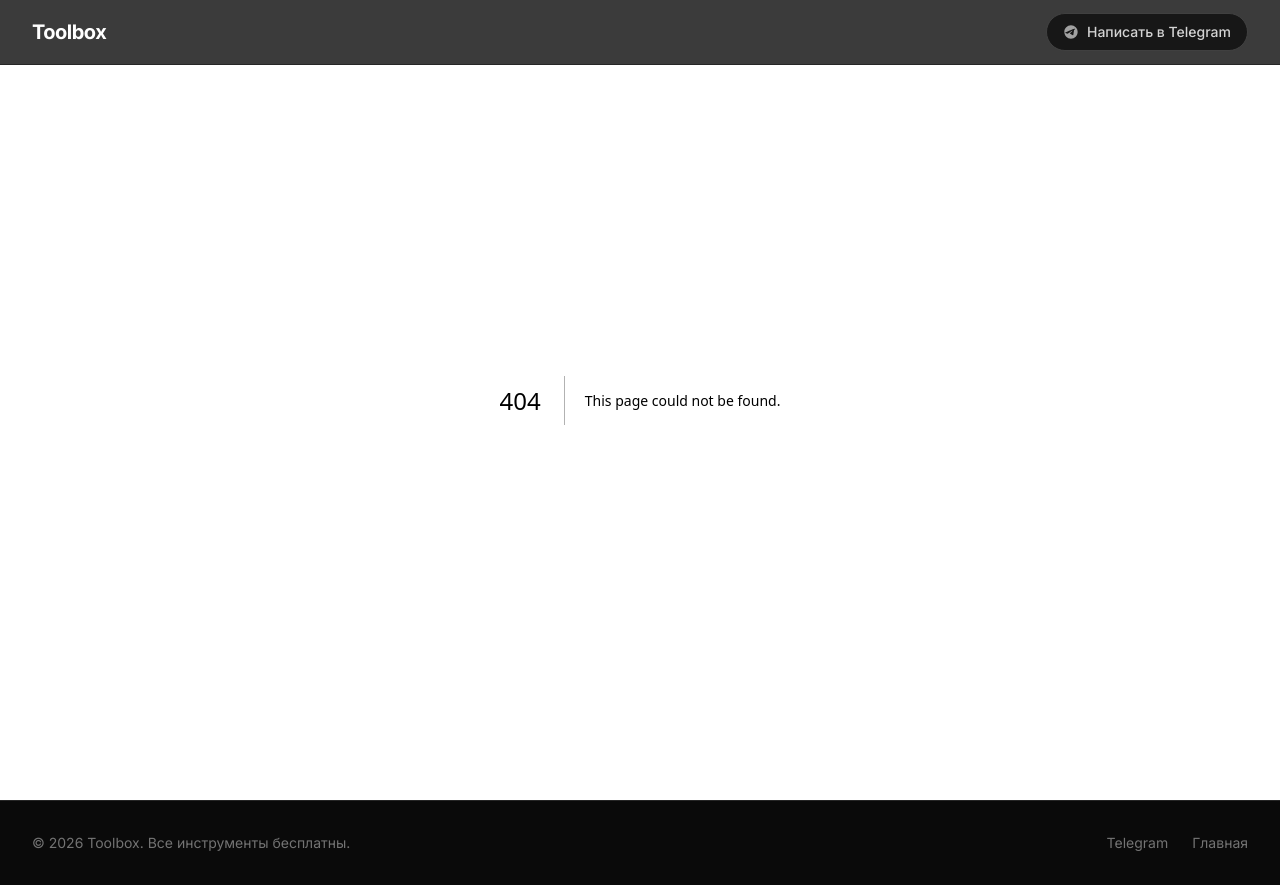
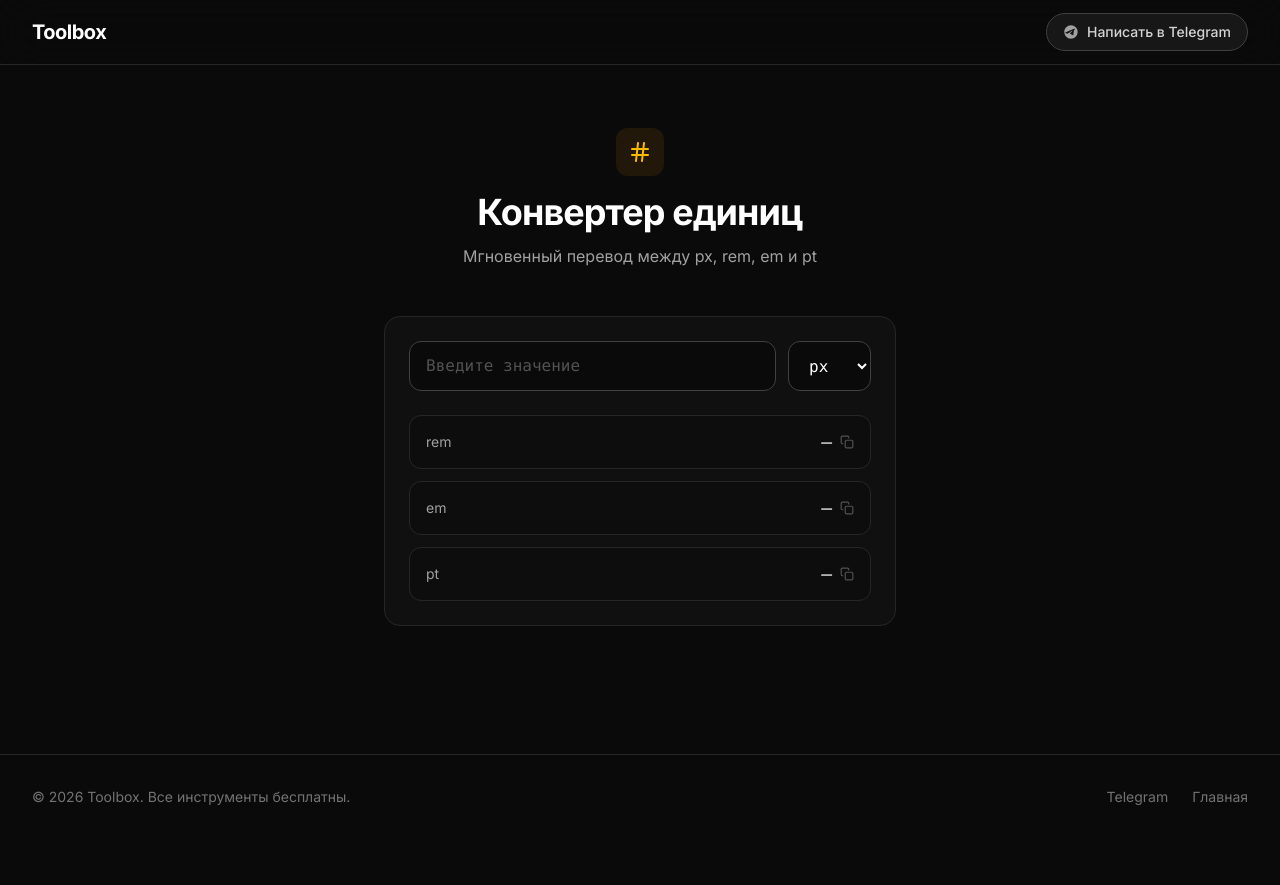
Before and after one commit to Mixagl/toolbox, a Next.js app: page /tools/unit-converter in a window 1280 px wide. Before the commit this address had no page. After the commit the page ends 839 px from the top, so only its background shows below. Built offline with nearby package versions, Linux system fonts and the light colour scheme.

Commit message:
Add UnitConverter tool

```diff
--- a/app/components/Tools.tsx
+++ b/app/components/Tools.tsx
@@ -115,6 +115,32 @@ export default function Tools() {
       iconBg: "bg-orange-500/10",
       iconColor: "text-orange-400",
     },
+    {
+      title: "Конвертер единиц",
+      description:
+        "Мгновенный перевод между px, rem, em и pt. Для верстальщиков и дизайнеров.",
+      href: "/tools/unit-converter",
+      icon: (
+        <svg
+          width="24"
+          height="24"
+          viewBox="0 0 24 24"
+          fill="none"
+          stroke="currentColor"
+          strokeWidth="2"
+          strokeLinecap="round"
+          strokeLinejoin="round"
+        >
+          <line x1="4" y1="9" x2="20" y2="9" />
+          <line x1="4" y1="15" x2="20" y2="15" />
+          <line x1="10" y1="3" x2="8" y2="21" />
+          <line x1="16" y1="3" x2="14" y2="21" />
+        </svg>
+      ),
+      gradient: "from-amber-500/20 to-yellow-500/20",
+      iconBg: "bg-amber-500/10",
+      iconColor: "text-amber-400",
+    },
   ];
 
   return (
--- a/app/sitemap.ts
+++ b/app/sitemap.ts
@@ -29,6 +29,11 @@ export default function sitemap(): MetadataRoute.Sitemap {
       lastModified: new Date(),
       priority: 0.8,
     },
+    {
+      url: `${baseUrl}/tools/unit-converter`,
+      lastModified: new Date(),
+      priority: 0.8,
+    },
   ];
 
   return [...staticRoutes];
--- /dev/null
+++ b/app/tools/unit-converter/UnitConverter.tsx
@@ -0,0 +1,127 @@
+"use client";
+
+import { useState } from "react";
+
+type Unit = "px" | "rem" | "em" | "pt";
+
+export default function UnitConverter() {
+  const [value, setValue] = useState("");
+  const [fromUnit, setFromUnit] = useState<Unit>("px");
+
+  const conversions: Record<Unit, number> = {
+    px: 1,
+    rem: 16,
+    em: 16,
+    pt: 1.333,
+  };
+
+  const convert = (to: Unit): string => {
+    if (!value || isNaN(Number(value))) return "";
+    const pxValue = Number(value) * conversions[fromUnit];
+    const result = pxValue / conversions[to];
+    return result % 1 === 0 ? result.toString() : result.toFixed(2);
+  };
+
+  const units: Unit[] = ["px", "rem", "em", "pt"];
+
+  return (
+    <section className="relative py-24 sm:py-32">
+      <div className="mx-auto max-w-xl px-4 sm:px-6 lg:px-8">
+        <div className="mb-12 text-center">
+          <div className="inline-flex h-12 w-12 items-center justify-center rounded-xl bg-amber-500/10 text-amber-400 mb-4">
+            <svg
+              width="24"
+              height="24"
+              viewBox="0 0 24 24"
+              fill="none"
+              stroke="currentColor"
+              strokeWidth="2"
+              strokeLinecap="round"
+              strokeLinejoin="round"
+            >
+              <line x1="4" y1="9" x2="20" y2="9" />
+              <line x1="4" y1="15" x2="20" y2="15" />
+              <line x1="10" y1="3" x2="8" y2="21" />
+              <line x1="16" y1="3" x2="14" y2="21" />
+            </svg>
+          </div>
+          <h1 className="text-3xl font-bold tracking-tight text-white sm:text-4xl">
+            Конвертер единиц
+          </h1>
+          <p className="mt-3 text-neutral-400">
+            Мгновенный перевод между px, rem, em и pt
+          </p>
+        </div>
+
+        <div className="rounded-2xl border border-neutral-800 bg-neutral-900/50 p-6">
+          <div className="flex gap-3 mb-6 flex-col sm:flex-row">
+            <input
+              type="number"
+              value={value}
+              onChange={(e) => setValue(e.target.value)}
+              placeholder="Введите значение"
+              className="flex-1 rounded-xl border border-neutral-700 bg-neutral-950 px-4 py-3 font-mono text-white placeholder-neutral-600 outline-none transition-colors focus:border-amber-500/50 focus:ring-1 focus:ring-amber-500/20"
+            />
+            <select
+              value={fromUnit}
+              onChange={(e) => setFromUnit(e.target.value as Unit)}
+              className="rounded-xl border border-neutral-700 bg-neutral-950 px-4 py-3 font-mono text-white outline-none transition-colors focus:border-amber-500/50 cursor-pointer"
+            >
+              {units.map((unit) => (
+                <option key={unit} value={unit}>
+                  {unit}
+                </option>
+              ))}
+            </select>
+          </div>
+
+          <div className="space-y-3">
+            {units
+              .filter((unit) => unit !== fromUnit)
+              .map((unit) => (
+                <div
+                  key={unit}
+                  className="flex items-center justify-between rounded-xl border border-neutral-800 bg-neutral-950/50 px-4 py-3"
+                >
+                  <span className="text-sm text-neutral-400">{unit}</span>
+                  <div className="flex items-center gap-2">
+                    <span className="font-mono text-white text-lg tabular-nums">
+                      {convert(unit) || "—"}
+                    </span>
+                    <button
+                      onClick={() => {
+                        const result = convert(unit);
+                        if (result) navigator.clipboard.writeText(result);
+                      }}
+                      className="text-neutral-600 hover:text-white transition-colors"
+                    >
+                      <svg
+                        width="14"
+                        height="14"
+                        viewBox="0 0 24 24"
+                        fill="none"
+                        stroke="currentColor"
+                        strokeWidth="2"
+                        strokeLinecap="round"
+                        strokeLinejoin="round"
+                      >
+                        <rect
+                          x="9"
+                          y="9"
+                          width="13"
+                          height="13"
+                          rx="2"
+                          ry="2"
+                        />
+                        <path d="M5 15H4a2 2 0 0 1-2-2V4a2 2 0 0 1 2-2h9a2 2 0 0 1 2 2v1" />
+                      </svg>
+                    </button>
+                  </div>
+                </div>
+              ))}
+          </div>
+        </div>
+      </div>
+    </section>
+  );
+}
--- /dev/null
+++ b/app/tools/unit-converter/page.tsx
@@ -0,0 +1,11 @@
+import { Metadata } from "next";
+import UnitConverter from "./UnitConverter";
+
+export const metadata: Metadata = {
+  title: "Конвертер единиц",
+  description: "Мгновенный перевод между px, rem, em и pt",
+};
+
+export default function Page() {
+  return <UnitConverter />;
+}
```
